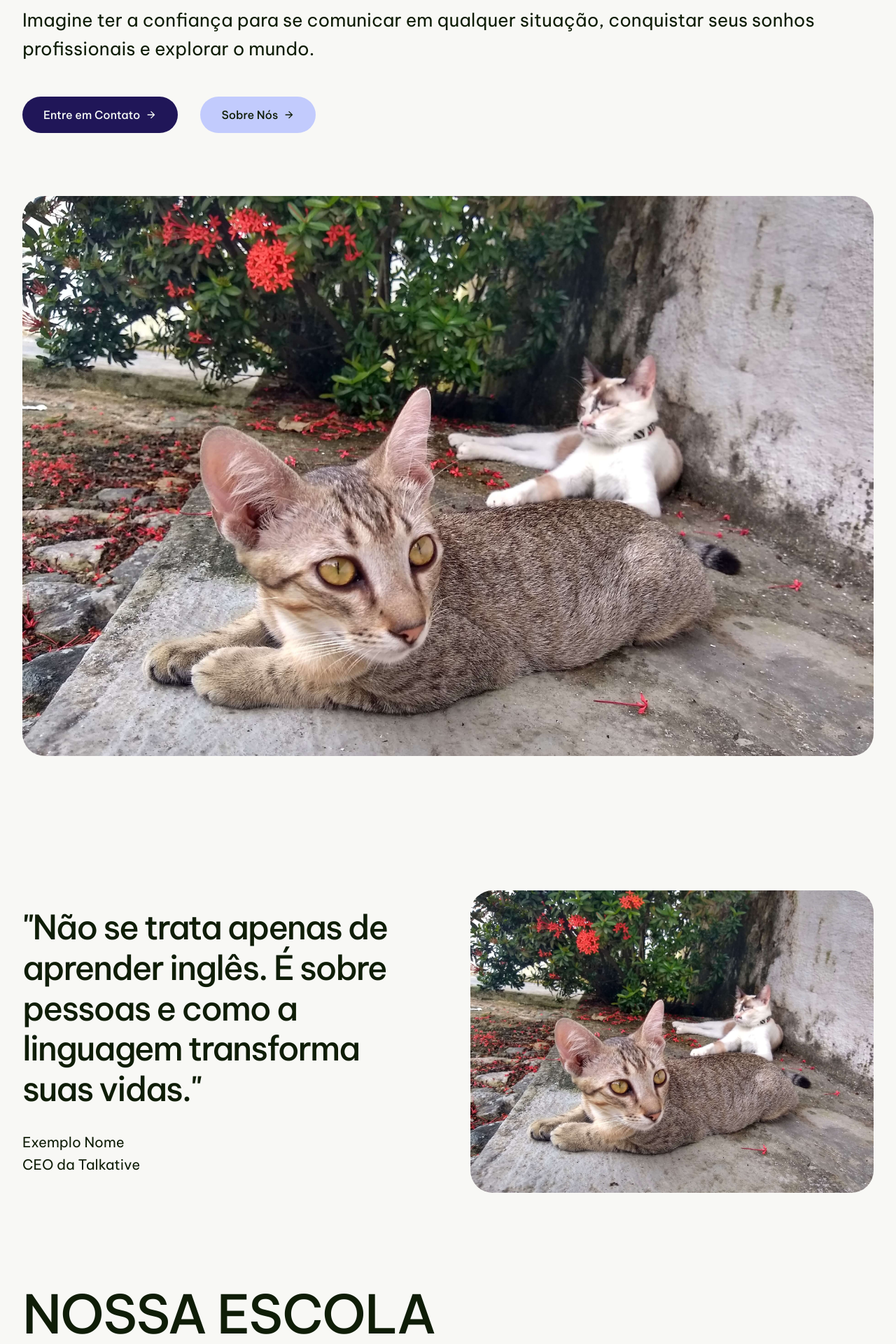
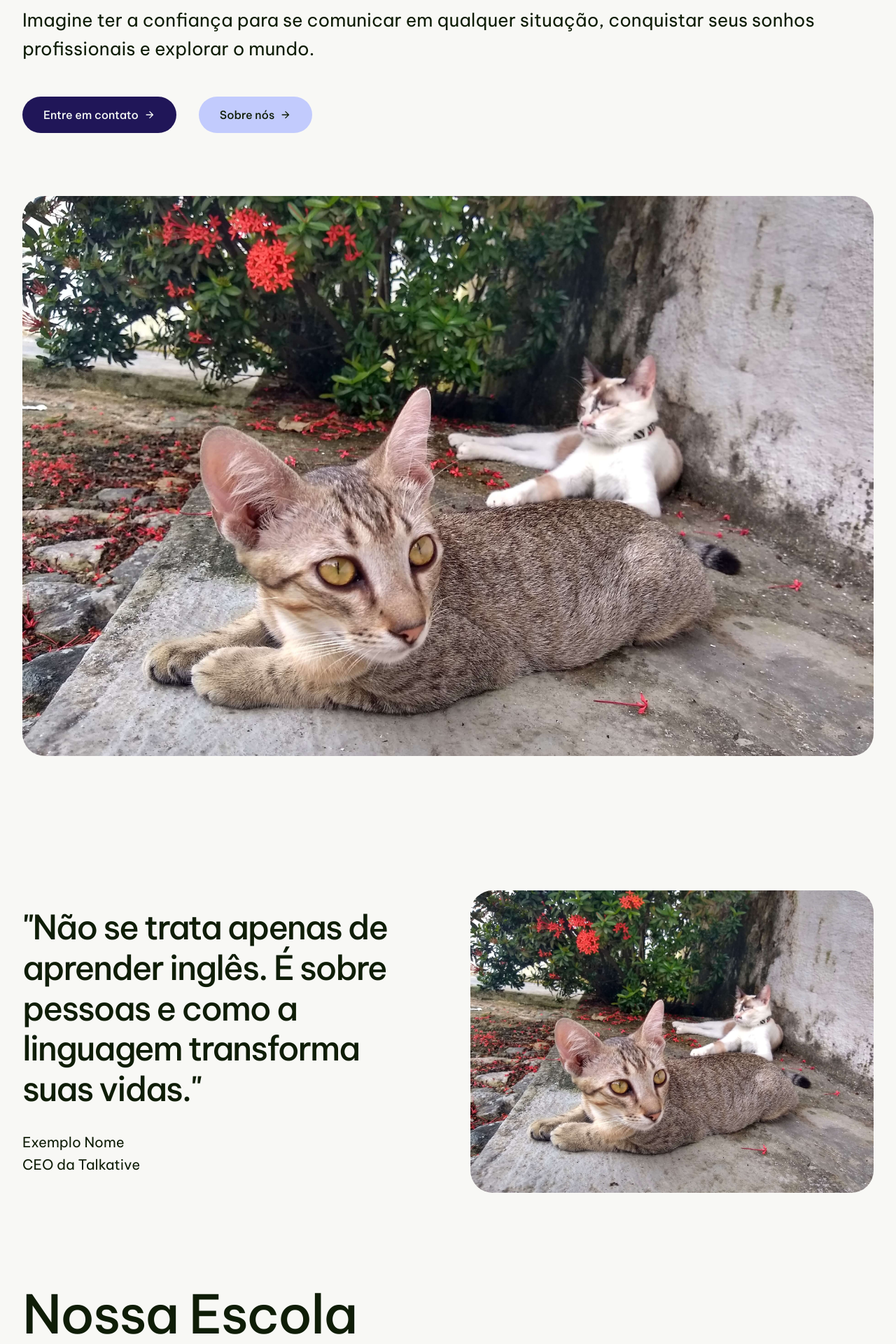
Before and after one commit to SnayderRodrigues/react-study, a React (Vite) app: page / in a window 1280 px wide. Shown: the part 520-2440 px from the top of the page at 70% size. Built offline with nearby package versions, Linux system fonts and the light colour scheme.

Commit message:
update: homepage headers and buttons

```diff
--- a/src/pages/home/About.jsx
+++ b/src/pages/home/About.jsx
@@ -22,7 +22,7 @@ const About = () => {
             <img src={Cat} alt="" />
           </div>
         </div>
-        <h2>NOSSA ESCOLA</h2>
+        <h2>Nossa Escola</h2>
         <div className="about__content-wrapper">
           <div className="about__content-image">
             <img src={Cat} alt="" />
--- a/src/pages/home/Blog.jsx
+++ b/src/pages/home/Blog.jsx
@@ -7,7 +7,7 @@ const Blog = () => {
   return (
     <section id="blog" className="blog">
       <div className="wrapper blog__wrapper">
-        <h2>TALKATIVE BLOG</h2>
+        <h2>Talkative Blog</h2>
         <div className="blog__cards-wrapper">
           <div className="blog__card">
             <img src={Cat} alt="" className="blog__image" />
--- a/src/pages/home/Cta.jsx
+++ b/src/pages/home/Cta.jsx
@@ -8,7 +8,7 @@ const Cta = () => {
     <section className="cta" id="cta">
       <div className="wrapper cta__wrapper">
         <div className="cta__headline">
-          <h2>INGLÊS ONLINE PARA TODAS AS IDADES E NECESSIDADES</h2>
+          <h2>Inglês Online para Todas as Idades e Necessidades</h2>
           <p>
             Nossos cursos são adaptados às suas necessidades, ajudando você a
             atingir seus objetivos pessoais e profissionais.
--- a/src/pages/home/Expertise.jsx
+++ b/src/pages/home/Expertise.jsx
@@ -6,7 +6,7 @@ const Expertise = () => {
   return (
     <section id="expertise" className="expertise">
       <div className="wrapper expertise__wrapper">
-        <h2>NOSSA EXPERTISE</h2>
+        <h2>Nossa Expertise</h2>
         <p>
           Para oferecer o melhor aprendizado em inglês, destacamos algumas
           características que fazem da nossa escola a escolha ideal:
--- a/src/pages/home/Hero.jsx
+++ b/src/pages/home/Hero.jsx
@@ -18,11 +18,11 @@ const Hero = () => {
         </div>
         <div className="hero__button-wrapper">
           <Link to="contact" className="button hero__button link">
-            Entre em Contato
+            Entre em contato
             <IoMdArrowForward />
           </Link>
           <Link to="about" className="button hero__button link">
-            Sobre Nós
+            Sobre nós
             <IoMdArrowForward />
           </Link>
         </div>
--- a/src/pages/home/Testemonials.jsx
+++ b/src/pages/home/Testemonials.jsx
@@ -6,7 +6,7 @@ const Testemonials = () => {
     <section className="testemonials">
       <div className="wrapper testemonials__wrapper">
         <div className="testemonials__container">
-          <h2>DEPOIMENTOS</h2>
+          <h2>Depoimentos</h2>
           <div className="testemonials__card-wrapper">
             <div className="testemonials__card">
               <div className="testemonials__card-header">
```
